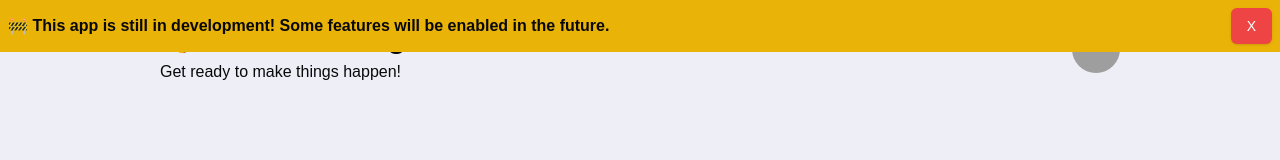
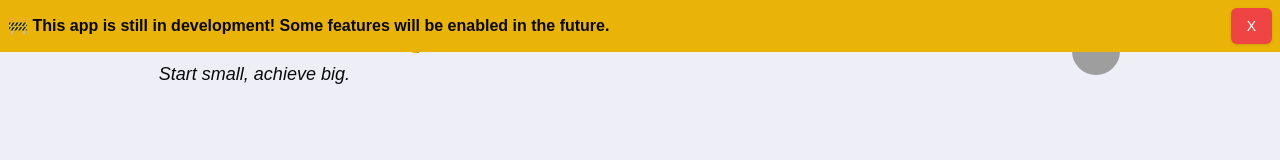
Before and after one commit to Nikhil0723/Todo-App, a Next.js app: page / in a window 1280 px wide. Shown: the top 160 px of the page. Built offline with nearby package versions, Linux system fonts and the light colour scheme; grey boxes are pictures that could not be loaded.

Commit message:
add task menu functionality

```diff
--- a/app/components/Navbar.tsx
+++ b/app/components/Navbar.tsx
@@ -1,6 +1,6 @@
 "use client";
 
-import React from "react";
+import React, { useState, useEffect } from "react";
 import { Sidebar } from "./Sidebar";
 import { usePathname, useRouter } from "next/navigation";
 import { ArrowLeft } from "lucide-react";
@@ -8,21 +8,80 @@ import { ArrowLeft } from "lucide-react";
 export const Navbar = () => {
   const pathname = usePathname();
   const router = useRouter();
+
   const handleGoHome = () => {
     router.push("/"); // Navigate to the home route
   };
+
+  // Get the current hour
+  const currentHour = new Date().getHours();
+
+  // Determine the greeting based on the current time
+  const getGreeting = () => {
+    if (currentHour < 12) {
+      return "Good morning";
+    } else if (currentHour < 18) {
+      return "Good afternoon";
+    } else {
+      return "Good evening";
+    }
+  };
+
+  // Quotes array for dynamic quotes
+  const quotes = [
+    "Get ready to make things happen!",
+    "Start small, achieve big.",
+    "Embrace the power of productivity!",
+    "Stay focused, stay productive.",
+    "Happy January! A great month for productivity!",
+    "Harness the power of productivity!",
+    "One task at a time, you've got this!",
+  ];
+
+  const [currentQuote, setCurrentQuote] = useState(quotes[0]);
+  const [isChanging, setIsChanging] = useState(false); // Track the change
+
+  useEffect(() => {
+    const intervalId = setInterval(() => {
+      // Trigger transition and change quote every 5 seconds
+      setIsChanging(true);
+      setTimeout(() => {
+        setCurrentQuote((prevQuote) => {
+          const currentIndex = quotes.indexOf(prevQuote);
+          const nextIndex = (currentIndex + 1) % quotes.length; // Wrap around to first quote
+          return quotes[nextIndex];
+        });
+        setIsChanging(false);
+      }, 300); // Set timeout to match transition duration
+    }, 5000); // 5000ms = 5 seconds
+
+    // Clear the interval when the component unmounts
+    return () => clearInterval(intervalId);
+  }, []);
+
   return (
     <div className="flex items-center justify-between mt-5 px-4 lg:px-8">
       <div>
         {pathname === "/" ? (
           <>
-            <h2 className="font-bold text-2xl sm:text-3xl">👋 Good evening</h2>
-            <p className="font-medium mt-1 text-sm sm:text-base">
-              Get ready to make things happen!
+            <h2 className="font-bold text-2xl sm:text-3xl">
+              {getGreeting()} 👋
+            </h2>
+            <p
+              className={`font-medium italic mt-1 text-sm md:text-lg transition-transform duration-500 transform ease-in-out ${
+                isChanging
+                  ? "-translate-x-20 opacity-0"
+                  : "translate-x-0 opacity-100"
+              }`}
+            >
+              {currentQuote}
             </p>
           </>
         ) : (
-          <ArrowLeft className="text-xl sm:text-2xl cursor-pointer" onClick={handleGoHome} />
+          <ArrowLeft
+            className="text-xl sm:text-2xl cursor-pointer"
+            onClick={handleGoHome}
+          />
         )}
       </div>
       <div>
--- a/app/components/TaskProgress.tsx
+++ b/app/components/TaskProgress.tsx
@@ -31,9 +31,7 @@ export function TaskProgress({
 }: TaskProgressProps) {
   const angle = (percentage * 360) / 100;
 
-  const chartData = [
-    { name: "Progress", value: percentage, fill: "#B558FF" },
-  ];
+  const chartData = [{ name: "Progress", value: percentage, fill: "#B558FF" }];
 
   return (
     <div className="text-lg">
@@ -66,7 +64,7 @@ export function TaskProgress({
           </RadialBarChart>
         </ChartContainer>
 
-        <div className="  text-sm">
+        <div className="  text-sm md:text-lg">
           <p className="font-bold">
             You&#39;ve completed {completedTasks} out of {totalTasks} tasks.
           </p>
--- a/app/components/tasks/TaskItem.tsx
+++ b/app/components/tasks/TaskItem.tsx
@@ -2,6 +2,7 @@ import React, { useState } from "react";
 import { Check, Clock5 } from "lucide-react";
 import { TaskOptions } from "./TaskOptions";
 import { Task } from "@/app/type/task";
+import { MdPushPin } from "react-icons/md";
 
 interface TaskItemProps {
   task: Task;
@@ -49,19 +50,25 @@ export const TaskItem = ({ task, searchQuery }: TaskItemProps) => {
       >
         {/* Completion Toggle */}
         {task.done && (
-          <div className="w-12 h-12 flex items-center justify-center bg-[#f0f0f0] rounded-lg md:w-16 md:h-16 overflow-hidden cursor-pointer">
+          <div className="w-12 h-12 flex items-center justify-center bg-[#f0f0f0] bg-opacity-50  rounded-2xl md:w-16 md:h-16 overflow-hidden cursor-pointer">
             <Check className="text-2xl text-white md:text-3xl" />
           </div>
         )}
 
         {/* Task Content */}
         <div className="flex-1">
+          {task.pinned && (
+            <div className="flex items-center gap-2 text-xs md:text-base opacity-75 p-1 rounded-full">
+              <MdPushPin size={20} />
+              Pinned
+            </div>
+          )}
           <div className="flex items-center justify-between">
             {/* Highlighted Task Name */}
             <p className="font-bold text-base md:text-xl">
               {highlightText(task.name, searchQuery)}
             </p>
-            <p className="text-sm md:text-sm">
+            <p className="text-sm md:text-sm ">
               {new Date(task.date).toLocaleTimeString()}
             </p>
           </div>
@@ -102,6 +109,32 @@ export const TaskItem = ({ task, searchQuery }: TaskItemProps) => {
               {deadlineDate?.toLocaleString()}
             </p>
           )}
+
+          <div className=" flex items-center gap-2 justify-start flex-wrap">
+            {/* Categories */}
+            {task.category.map((category) => (
+              <div
+                key={category.id}
+                className="flex items-center space-x-2 py-2 px-4 rounded-3xl border-[1px]"
+                style={{
+                  backgroundColor: category.color,
+                  boxShadow: `0 0 20px ${category.color}, 0 0 5px ${category.color}`,
+                }}
+              >
+                <span
+                  className="text-sm font-bold"
+                  style={{
+                    color: category.color,
+                  }}
+                >
+                  <p className="text-white text-sm font-bold">
+                    {String.fromCodePoint(parseInt(category.emoji, 16))}{" "}
+                    {category.name}
+                  </p>
+                </span>
+              </div>
+            ))}
+          </div>
         </div>
 
         {/* Options */}
--- a/app/components/tasks/TaskOptions.tsx
+++ b/app/components/tasks/TaskOptions.tsx
@@ -17,6 +17,8 @@ import {
   Edit,
   Repeat,
   Trash2,
+  PinOff,
+  X,
 } from "lucide-react";
 import { useRouter } from "next/navigation";
 import { useTaskContext } from "@/context/TaskContext"; // Import the context
@@ -26,7 +28,14 @@ interface TaskOptionsProps {
 
 export const TaskOptions: React.FC<TaskOptionsProps> = ({ taskId }) => {
   const router = useRouter();
-  const { toggleTaskCompletion, removeTask } = useTaskContext();
+  const {
+    toggleTaskCompletion,
+    removeTask,
+    togglePinnedTask,
+    duplicateTask,
+    tasks,
+  } = useTaskContext();
+  const task = tasks.find((t) => t.id === taskId); // Find the task with the given ID
 
   const showDetail = () => {
     router.push(`/task/${taskId}`); // Redirect to the task
@@ -34,16 +43,14 @@ export const TaskOptions: React.FC<TaskOptionsProps> = ({ taskId }) => {
 
   const menuItems = [
     {
-      label: "Mark as Done",
-      icon: <Check />,
+      label: task?.done ? "Mark as not Done" : "Mark as Done", // Dynamic label based on isPinned
+      icon: task?.done ? <X /> : <Check />,
       action: () => toggleTaskCompletion(taskId), // Call toggleTaskCompletion with taskId
     },
     {
-      label: "Pin",
-      icon: <Pin />,
-      action: () => {
-        console.log(" Pined Task");
-      },
+      label: task?.pinned ? "Unpin" : "Pin", // Dynamic label based on isPinned
+      icon: task?.pinned ? <PinOff /> : <Pin />,
+      action: () => togglePinnedTask(taskId),
     },
     {
       label: "Select",
@@ -83,9 +90,7 @@ export const TaskOptions: React.FC<TaskOptionsProps> = ({ taskId }) => {
     {
       label: "Duplicate",
       icon: <Repeat />,
-      action: () => {
-        console.log("Duplicate Task");
-      },
+      action: () => duplicateTask(taskId),
     },
     {
       label: "Delete",
--- a/app/page.tsx
+++ b/app/page.tsx
@@ -25,7 +25,7 @@ export default function Home() {
   if (totalTasks === 0) {
     return (
       <div className="flex items-center justify-center flex-col h-[calc(100vh-4rem)]">
-        <p className=" font-bold text-xl">You don&#39;t have any tasks yet</p>
+        <p className=" font-bold text-xl ">You don&#39;t have any tasks yet</p>
         <p>
           Click on the <b>+</b> button to add one
         </p>
--- a/context/TaskProvider.tsx
+++ b/context/TaskProvider.tsx
@@ -1,4 +1,4 @@
-"use client"
+"use client";
 import React, { useState, useEffect } from "react";
 import TaskContext, { Task } from "./TaskContext";
 
@@ -20,6 +20,7 @@ interface TaskProviderProps {
 
 export const TaskProvider: React.FC<TaskProviderProps> = ({ children }) => {
   const [tasks, setTasks] = useState<Task[]>([]);
+  const generateNewId = () => `task-${Date.now()}`;
 
   useEffect(() => {
     // Load tasks from local storage on initial render
@@ -50,6 +51,14 @@ export const TaskProvider: React.FC<TaskProviderProps> = ({ children }) => {
     saveTasksToLocalStorage(updatedTasks);
   };
 
+  const togglePinnedTask = (taskId: string) => {
+    const updatedTasks = tasks.map((task) =>
+      task.id === taskId ? { ...task, pinned: !task.pinned } : task
+    );
+    setTasks(sortTasks(updatedTasks));
+    saveTasksToLocalStorage(updatedTasks);
+  };
+
   // Toggle task completion
   const toggleTaskCompletion = (taskId: string) => {
     setTasks((prevTasks) =>
@@ -57,6 +66,22 @@ export const TaskProvider: React.FC<TaskProviderProps> = ({ children }) => {
         task.id === taskId ? { ...task, done: !task.done } : task
       )
     );
+  };
+
+  const duplicateTask = (taskId: string) => {
+    const taskToDuplicate = tasks.find((task) => task.id === taskId);
+
+    if (taskToDuplicate) {
+      const newTask = {
+        ...taskToDuplicate,
+        id: generateNewId(),
+        date: new Date().toISOString(),
+      };
+      const updatedTasks = [...tasks, newTask];
+
+      setTasks(updatedTasks);
+      saveTasksToLocalStorage(updatedTasks);
+    }
   };
 
   // Delete selected tasks
@@ -79,6 +104,22 @@ export const TaskProvider: React.FC<TaskProviderProps> = ({ children }) => {
     saveTasksToLocalStorage([]);
   };
 
+  const sortTasks = (tasks: Task[]): Task[] => {
+    return tasks.sort((a, b) => {
+      // First, ensure pinned tasks are always at the top
+      if (a.pinned && !b.pinned) return -1;
+      if (!a.pinned && b.pinned) return 1;
+
+      // Ensure createdAt is a valid number
+      const createdAtA = typeof a.date === 'number' ? a.date : new Date(a.date).getTime();
+      const createdAtB = typeof b.date === 'number' ? b.date : new Date(b.date).getTime();
+
+      // Sort by creation timestamp for unpinned tasks
+      return createdAtA - createdAtB;
+    });
+  };
+
+
   return (
     <TaskContext.Provider
       value={{
@@ -90,6 +131,8 @@ export const TaskProvider: React.FC<TaskProviderProps> = ({ children }) => {
         deleteSelectedTasks,
         deleteDoneTasks,
         deleteAllTasks,
+        togglePinnedTask,
+        duplicateTask,
       }}
     >
       {children}
```
Also changed, not shown: app/add/page.tsx (+33 -33 lines), context/TaskContext.tsx (+4 -3 lines).
